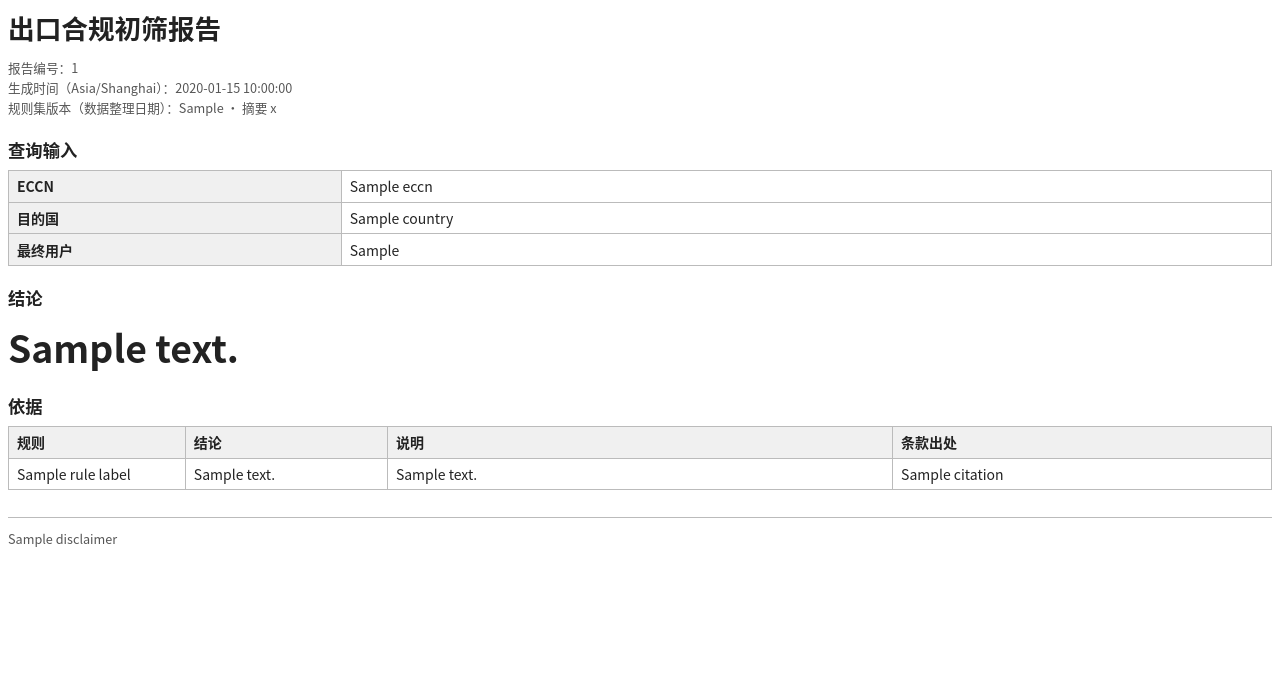
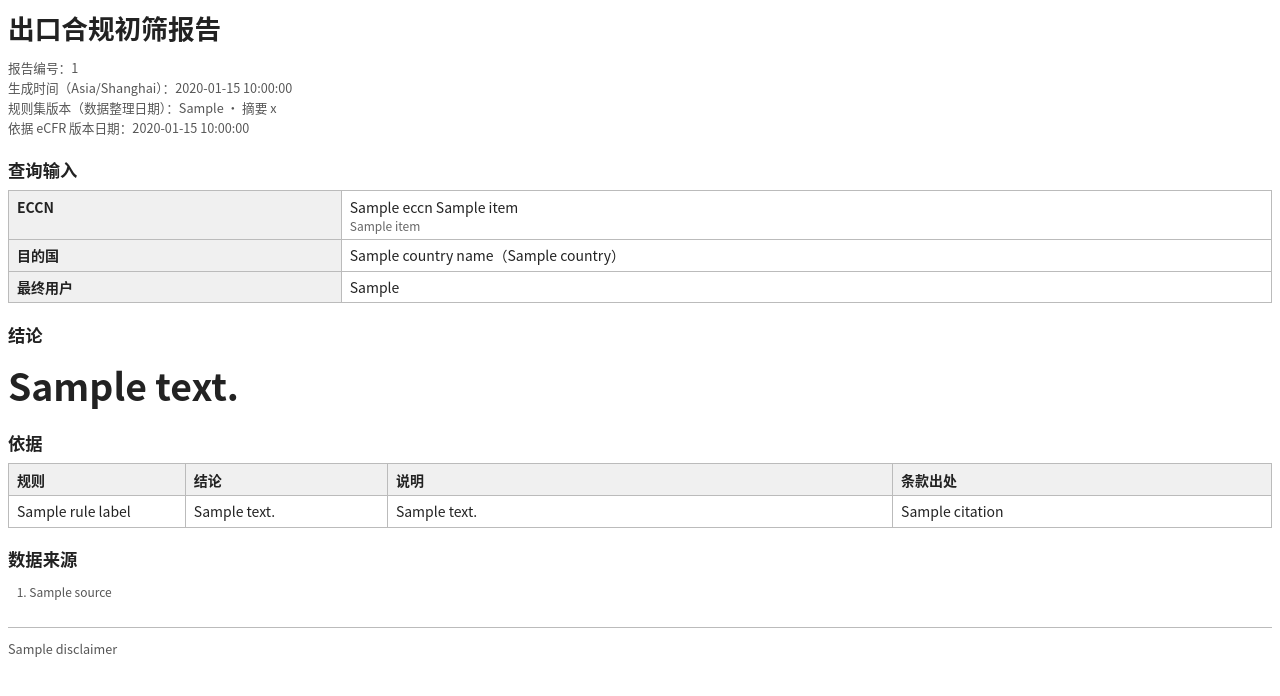
Before and after one commit to ZHJay/export-compliance-desk, a Python web app: template backend/app/templates/report.html in a window 1280 px wide. Shown: the top 696 px of the page. Run offline with Jinja, Linux system fonts and the light colour scheme; the template is opened without the code that fills it: most values are stand-ins (such as "Sample title", 1, 10 or a date in 2020).

Commit message:
feat(report): add item title, country name, eCFR date and sources
The PDF showed only the ECCN and a country code, and never said which
eCFR edition the data came from: meta.sources was loaded but unused and
ecfr_issue_date was not loaded at all. The renderer now takes the ruleset
and prints the item's Chinese and English titles, the country's Chinese
name, the eCFR issue date and the source links. Sources and disclaimer
are kept together so the disclaimer never lands alone on a page.

Co-Authored-By: Claude Opus 5.5 <noreply@anthropic.com>

```diff
--- a/backend/app/main.py
+++ b/backend/app/main.py
@@ -52,7 +52,7 @@ def report_endpoint(req: CheckRequest) -> Response:
     now = datetime.now(TZ)
     name = f"report-{result.input.eccn}-{result.input.country}-{now:%Y%m%d}.pdf"
     return Response(
-        render_pdf(result, now),
+        render_pdf(RULESET, result, now),
         media_type="application/pdf",
         headers={"Content-Disposition": f'attachment; filename="{name}"'},
     )
--- a/backend/app/rules.py
+++ b/backend/app/rules.py
@@ -21,6 +21,7 @@ class Ruleset:
     countries: dict[str, dict]
     entities: list[dict]
     version: str
+    ecfr_issue_date: str
     sources: list[str]
     digest: str
 
@@ -35,6 +36,7 @@ def load_ruleset(data_dir: Path) -> Ruleset:
         countries=json.loads(raw["country_chart.json"])["countries"],
         entities=json.loads(raw["entity_list.json"])["entities"],
         version=meta["version"],
+        ecfr_issue_date=meta["ecfr_issue_date"],
         sources=meta["sources"],
         digest=digest,
     )
--- a/backend/app/templates/report.html
+++ b/backend/app/templates/report.html
@@ -17,6 +17,10 @@
   table { width: 100%; border-collapse: collapse; table-layout: fixed; }
   th, td { border: 1px solid #bbb; padding: 4pt 6pt; text-align: left; vertical-align: top; word-break: break-all; }
   th { background: #f0f0f0; }
+  .tail { break-inside: avoid; }
+  .en { color: #666; font-size: 9pt; }
+  .sources { padding-left: 16pt; color: #555; font-size: 9pt; }
+  .sources li { word-break: break-all; }
   .disclaimer { margin-top: 20pt; padding-top: 8pt; border-top: 1px solid #bbb; color: #555; font-size: 9.5pt; }
 </style>
 </head>
@@ -26,11 +30,12 @@
   <div>报告编号：{{ report_id }}</div>
   <div>生成时间（Asia/Shanghai）：{{ generated_at }}</div>
   <div>规则集版本（数据整理日期）：{{ r.ruleset_version }} · 摘要 {{ r.ruleset_digest }}</div>
+  <div>依据 eCFR 版本日期：{{ ecfr_issue_date }}</div>
 </div>
 <h2>查询输入</h2>
 <table>
-  <tr><th style="width:25%">ECCN</th><td>{{ r.input.eccn }}</td></tr>
-  <tr><th>目的国</th><td>{{ r.input.country }}</td></tr>
+  <tr><th style="width:25%">ECCN</th><td>{{ r.input.eccn }} {% if item %}{{ item.title_zh }}<div class="en">{{ item.title }}</div>{% else %}不在 CCL 上{% endif %}</td></tr>
+  <tr><th>目的国</th><td>{{ country_name }}（{{ r.input.country }}）</td></tr>
   <tr><th>最终用户</th><td>{{ r.input.end_user or "（未填写）" }}</td></tr>
 </table>
 <h2>结论</h2>
@@ -48,6 +53,12 @@
   </tr>
   {% endfor %}
 </table>
+<div class="tail">
+<h2>数据来源</h2>
+<ol class="sources">
+  {% for s in sources %}<li>{{ s }}</li>{% endfor %}
+</ol>
 <div class="disclaimer">{{ disclaimer }}</div>
+</div>
 </body>
 </html>
```
Also changed, not shown: backend/app/report.py (+8 -4 lines), backend/tests/test_data.py (+1 -0 lines), backend/tests/test_report.py (+11 -4 lines), backend/tests/test_rules.py (+1 -1 lines).
